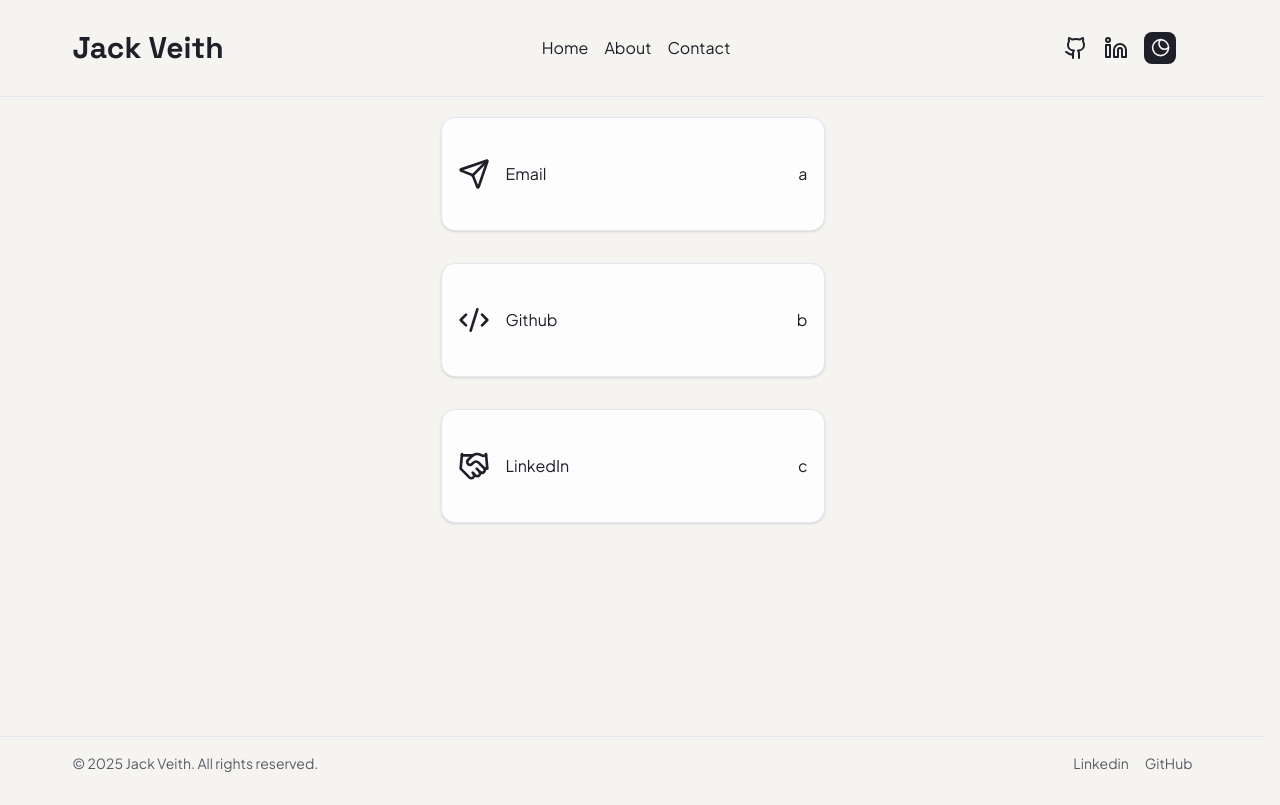
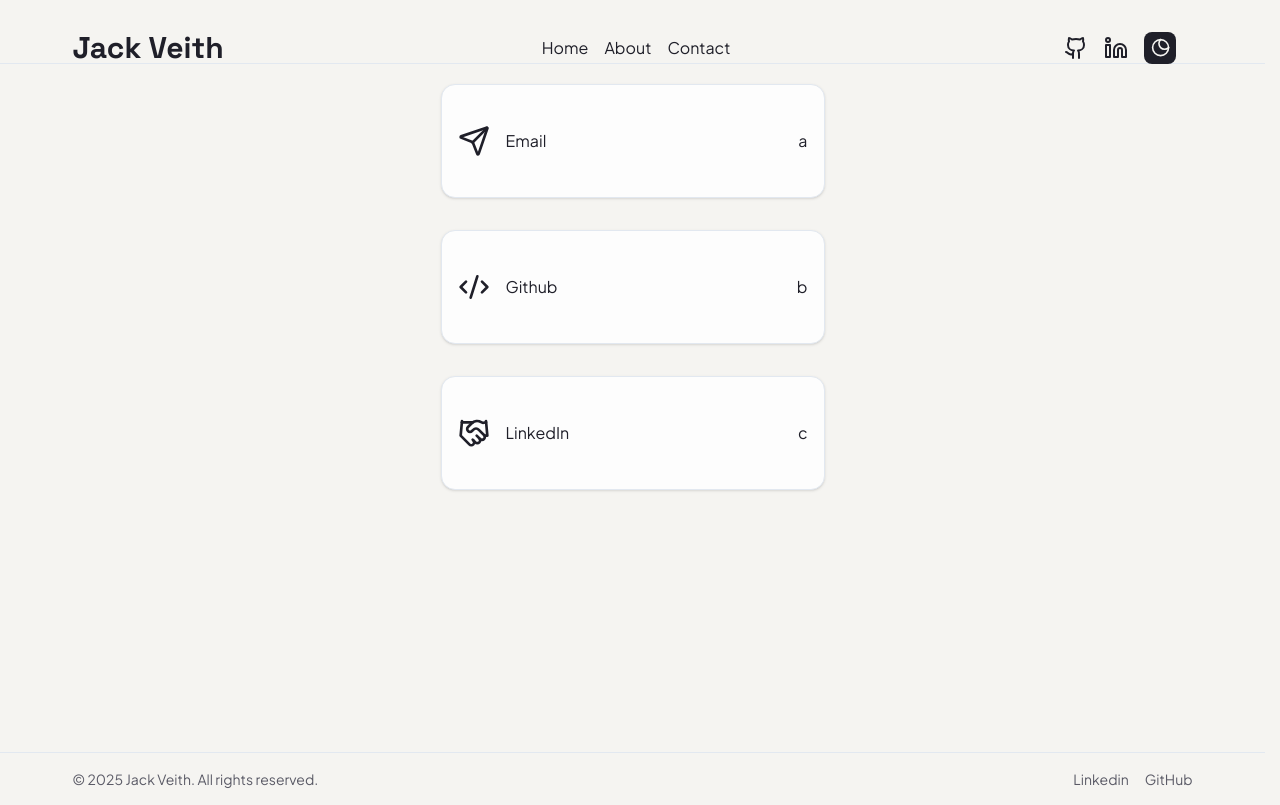
Before and after one commit to jackveith/vvv-site-fullstack, a Next.js app in the folder vvv-site-frontend/: page /contact in a window 1280 px wide. Built offline with nearby package versions, Linux system fonts and the light colour scheme.

Commit message:
Migrate Header and Footer to Root Layout, differentiate stretchable and fixed layouts to solve layout flicker
Resolve Layout flicker issues when navigating between pages, general cleanup.

```diff
--- a/vvv-site-frontend/app/(default)/layout.tsx
+++ b/vvv-site-frontend/app/(default)/layout.tsx
@@ -1,6 +1,7 @@
 
 import DefaultLayout from '@/app/layouts/DefaultLayout'
 
+//currently a dummy layout that does nothing and exhibits the properties of the Root Layout
 export default function HomeLayout({ children }: { children: React.ReactNode }) {
 
     return <DefaultLayout> {children} </DefaultLayout>
--- a/vvv-site-frontend/app/globals.css
+++ b/vvv-site-frontend/app/globals.css
@@ -50,6 +50,11 @@
 }
 
 :root {
+    /*layout constants*/
+    --header-height: clamp(56px, 8vh, 96px);
+    --footer-height: clamp(40px, 6vh, 80px);
+
+
     --radius: 0.625rem;
     /* BACKGROUND #f8f7f4 */
     --background: oklch(0.9671 0.0041 91.45);
--- a/vvv-site-frontend/app/layout.tsx
+++ b/vvv-site-frontend/app/layout.tsx
@@ -2,11 +2,15 @@ import type { Metadata } from "next";
 import { Geist, Geist_Mono, Space_Grotesk, Plus_Jakarta_Sans } from "next/font/google";
 import "./globals.css";
 import { ThemeProvider } from "@/components/theme-provider"
+import Header from "@/components/layout/Header"
+import Footer from "@/components/layout/Footer"
 
+/*
 const geistSans = Geist({
     variable: "--font-geist-sans",
     subsets: ["latin"],
 });
+*/
 
 const geistMono = Geist_Mono({
     variable: "--font-geist-mono",
@@ -40,7 +44,11 @@ export default function RootLayout({
         <html lang="en" className={`${spaceGrotesk.variable} ${plusJakartaSans.variable} ${geistMono.variable}`} suppressHydrationWarning>
             <body>
                 <ThemeProvider attribute="class" defaultTheme="system" enableSystem disableTransitionOnChange>
-                    {children}
+                    <div className="antialiased min-h-screen flex flex-col">
+                        <Header />
+                        <main className="flex-1"> {children} </main>
+                        <Footer />
+                    </div>
                 </ThemeProvider>
             </body>
         </html>
--- a/vvv-site-frontend/app/layouts/DefaultLayout.tsx
+++ b/vvv-site-frontend/app/layouts/DefaultLayout.tsx
@@ -1,19 +1,14 @@
-
-import Header from "@/components/layout/Header"
-import Footer from "@/components/layout/Footer"
-
 
 export default function DefaultLayout({
     children,
 }: {
     children: React.ReactNode;
 }) {
+
+    //currently a dummy layout that does nothing and exhibits the properties of the Root Layout
     return (
-        <div className="antialiased min-h-screen flex flex-col">
-            <Header />
-            <main className="flex-1"> {children} </main>
-            <Footer />
+        <div>
+            {children}
         </div>
-
     );
 }
--- a/vvv-site-frontend/app/layouts/DisplayHeightLayout.tsx
+++ b/vvv-site-frontend/app/layouts/DisplayHeightLayout.tsx
@@ -1,7 +1,3 @@
-
-import Header from "@/components/layout/Header"
-import Footer from "@/components/layout/Footer"
-
 
 export default function DisplayHeightLayout({
     children,
@@ -9,12 +5,8 @@ export default function DisplayHeightLayout({
     children: React.ReactNode;
 }) {
     return (
-        <div className="antialiased h-screen max-h-screen overflow-hidden flex flex-col"
-            style={{ height: "100vh" }}>
-            <Header />
-            <main className="flex-1"> {children} </main>
-            <Footer />
+        <div className="antialiased max-h-[calc(100vh - var(--header-height) - var(--footer-height)] overflow-hidden flex flex-col">
+            {children}
         </div>
-
     );
 }
--- a/vvv-site-frontend/components/layout/Footer.tsx
+++ b/vvv-site-frontend/components/layout/Footer.tsx
@@ -1,7 +1,7 @@
 
 export default function Footer() {
     return (
-        <footer className="h-[clamp(56px,64px,96px)] w-full border-t bg-background">
+        <footer className="w-full h-[var(--footer-height)] border-t bg-background">
             <div className="mx-auto flex max-w-6xl flex-col items-center justify-between gap-2 p-4 text-sm text-muted-foreground md:flex-row">
                 <p>&copy; {new Date().getFullYear()} Jack Veith. All rights reserved.</p>
                 <div className="flex gap-4">
--- a/vvv-site-frontend/components/layout/Header.tsx
+++ b/vvv-site-frontend/components/layout/Header.tsx
@@ -11,7 +11,7 @@ function toggleDarkMode(event: React.MouseEvent) {
 
 export default function Header() {
     return (
-        <header className="font-jakarta w-full border-b bg-background">
+        <header className="font-jakarta w-full h-[var(--header-height)] border-b bg-background">
             <div className="mx-auto flex max-w-6xl items-center justify-between p-4">
                 {/* Logo / Brand */}
                 <Link href="/" className="font-grotesk text-3xl font-bold">
```
Also changed, not shown: vvv-site-frontend/app/contact/page.tsx (+5 -15 lines).
